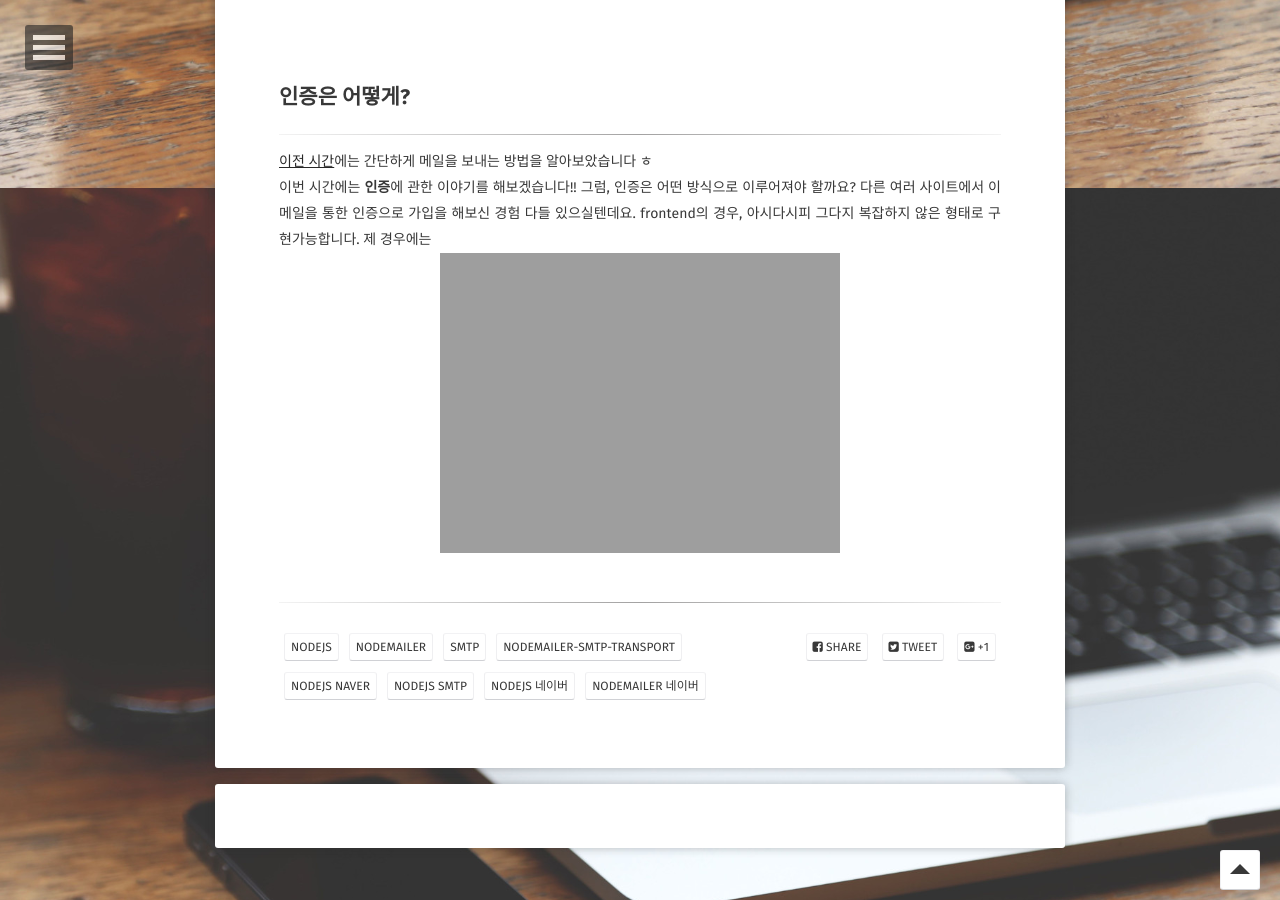
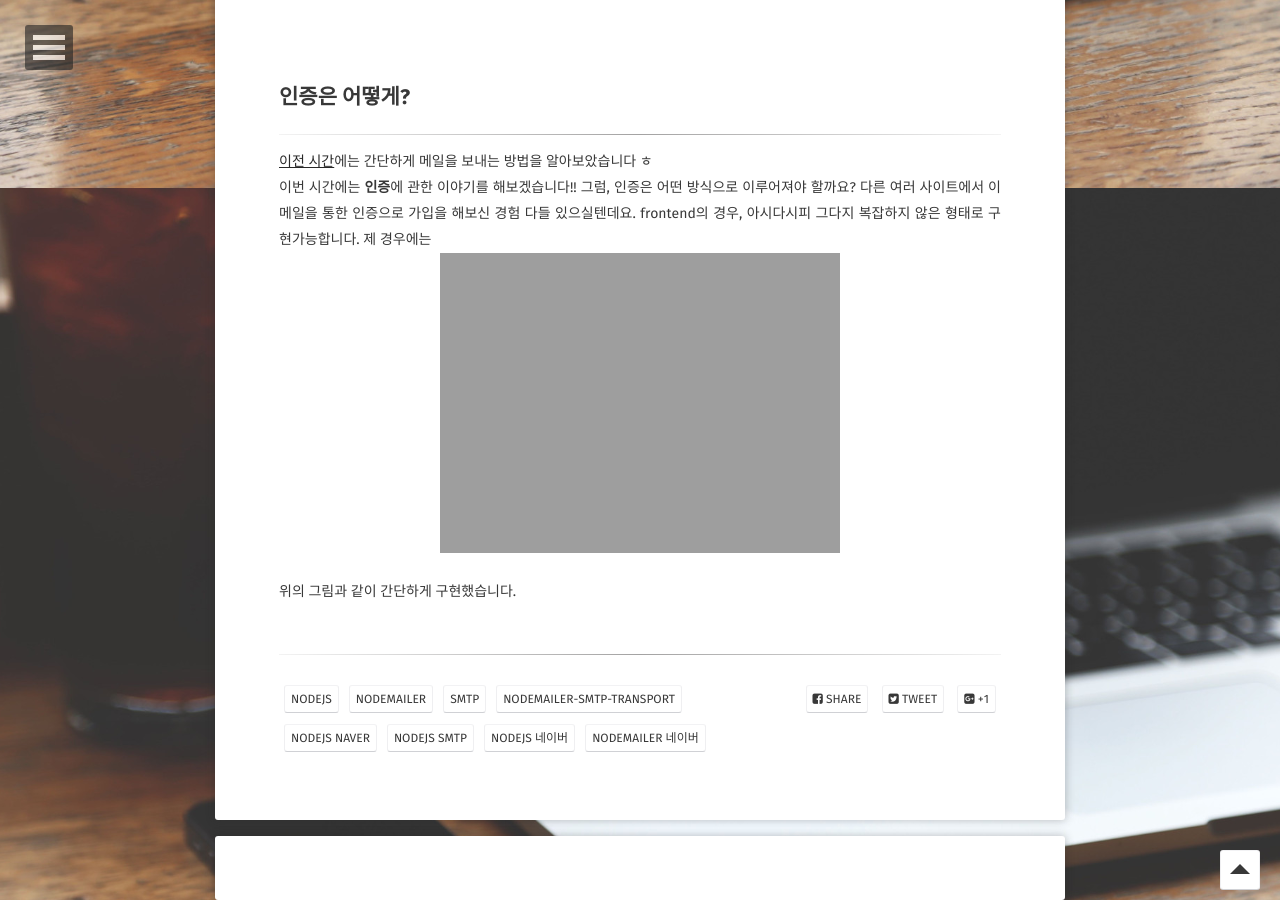
Before and after one commit to plan5886/plan5886.github.io, a Jekyll site: the page built from _posts/2019-12-17-[nodejs]nodemailer with naver2.md, in a window 1280 px wide and 900 px high, scrolled down 712 px. Built offline with Jekyll 4.4.1, drawn with Linux system fonts in a browser that asks for light colours; some web fonts are replaced; comment, search, counter and statistics services are not loaded.

Commit message:
Update 2019-12-17-[nodejs]nodemailer with naver2.md

```diff
--- a/_posts/2019-12-17-[nodejs]nodemailer with naver2.md
+++ b/_posts/2019-12-17-[nodejs]nodemailer with naver2.md
@@ -28,4 +28,7 @@ https://miryang.dev/2019/04/25/nodejs-page-3/ (mac 환경에서 nodejs와 mongoD
 이번 시간에는 **인증**에 관한 이야기를 해보겠습니다!! 그럼, 인증은 어떤 방식으로 이루어져야 할까요?
 다른 여러 사이트에서 이메일을 통한 인증으로 가입을 해보신 경험 다들 있으실텐데요. frontend의 경우, 아시다시피 그다지 복잡하지 않은 형태로 구현가능합니다.
 제 경우에는
+<br>
  ![alt text](https://plan5886.github.io/assets/img/2019-12-17/img_frontend_verify_input.png "인증 상자")
+<br>
+ 위의 그림과 같이 간단하게 구현했습니다.
```
